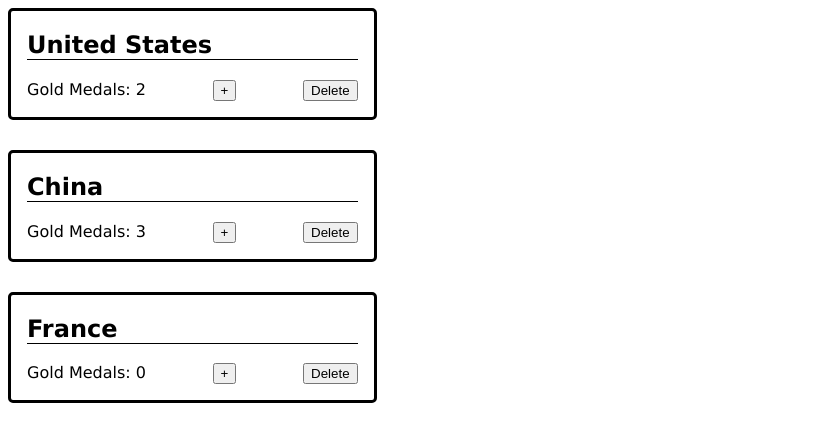
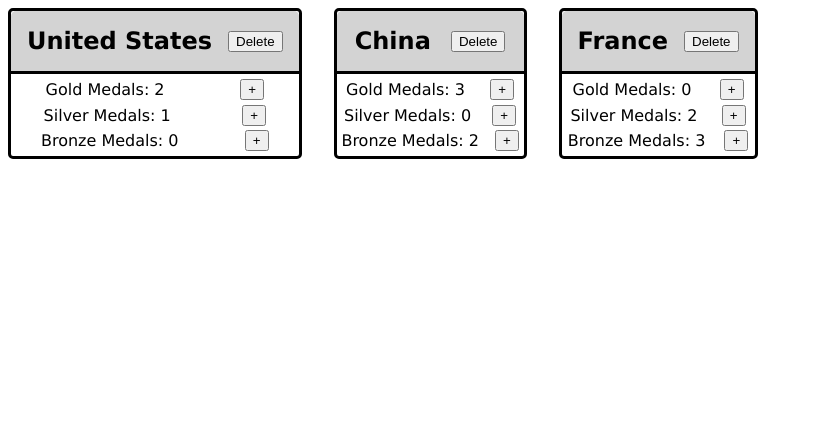
Before and after one commit to LilyLavender/AWS-Module1, a React (Vite) app: page / in a window 1280 px wide. Shown: the top 442 px of the page, without its empty margins (0-813 px from the left). Built offline with nearby package versions, Linux system fonts and the light colour scheme.

Commit message:
Medal Component

```diff
--- a/src/App.css
+++ b/src/App.css
@@ -1,5 +1,4 @@
 .country-container {
-    display: grid;
-    column-gap: 30px;
-    row-gap: 30px;
+    display: flex;
+    gap: 2em;
 }
--- a/src/App.jsx
+++ b/src/App.jsx
@@ -1,17 +1,23 @@
-import { useState } from 'react';
+import { useState, useRef } from 'react';
 import { Country } from './Country.jsx';
 import './App.css';
 
 function App() {
   const [countries, setCountries] = useState([
-    { id: 1, name: 'United States', gold: 2 },
-    { id: 2, name: 'China', gold: 3 },
-    { id: 3, name: 'France', gold: 0 },
+    { id: 1, name: 'United States', gold: 2, silver: 1, bronze: 0 },
+    { id: 2, name: 'China', gold: 3, silver: 0, bronze: 2 },
+    { id: 3, name: 'France', gold: 0, silver: 2, bronze: 3 },
   ]);
 
-  const updateMedals = (id) => {
+  const medals = useRef([
+    { id: 1, name: "gold" },
+    { id: 2, name: "silver" },
+    { id: 3, name: "bronze" },
+  ]);
+
+  const updateMedals = (id, medalType) => {
     setCountries(countries.map(country =>
-      country.id === id ? { ...country, gold: country.gold + 1 } : country
+      country.id === id ? { ...country, [medalType]: country[medalType] + 1 } : country
     ));
   };
 
@@ -26,7 +32,8 @@
           key={country.id}
           id={country.id}
           name={country.name}
-          gold={country.gold}
+          medals={medals.current}
+          medalCounts={{ gold: country.gold, silver: country.silver, bronze: country.bronze }}
           increaseMedals={updateMedals}
           onDelete={deleteCountry}
         />
--- a/src/Country.css
+++ b/src/Country.css
@@ -4,15 +4,20 @@
     border-radius: 5px;
     width: fit-content;
 
-    button {
-        margin-left: 5em;
-    }
+    .country-content {
+        .country-header {
+            padding: 1em;
+            background-color: lightgrey;
+            border-top-left-radius: 5px;
+            border-top-right-radius: 5px;
+            border-bottom: 3px solid black;
+            display: flex;
+            gap: 1em;
+        }
 
-    h2 {
-        border-bottom: 1px solid black;
-    }
-
-    .country-content {
-        margin: 1em;
+        .country-header > * {
+            height: fit-content;
+            margin: auto;
+        }
     }
 }
--- a/src/Country.jsx
+++ b/src/Country.jsx
@@ -1,13 +1,24 @@
+import { Medal } from './Medal.jsx';
 import './Country.css';
 
-export function Country({ id, name, gold, increaseMedals, onDelete }) {
+export function Country({ id, name, medals, medalCounts, increaseMedals, onDelete }) {
   return (
     <div className="country">
       <div className="country-content">
-        <h2>{name}</h2>
-        <span>Gold Medals: {gold}</span>
-        <button onClick={() => increaseMedals(id)}>+</button>
-        <button onClick={() => onDelete(id)}>Delete</button>
+        <div className="country-header">
+          <h2>{name}</h2>
+          <button onClick={() => onDelete(id)}>Delete</button>
+        </div>
+        <div className="country-body">
+          {medals.map(medal => (
+            <Medal
+              key={medal.id}
+              type={medal.name}
+              count={medalCounts[medal.name]}
+              onIncrease={() => increaseMedals(id, medal.name)}
+            />
+          ))}
+        </div>
       </div>
     </div>
   );
--- /dev/null
+++ b/src/Medal.css
@@ -0,0 +1,10 @@
+.medal-container {
+    margin: .3em;
+    display: flex;
+    gap: 1em;
+}
+
+.medal-container > * {
+    height: fit-content;
+    margin: auto;
+}
--- /dev/null
+++ b/src/Medal.jsx
@@ -0,0 +1,10 @@
+import './Medal.css';
+
+export function Medal({ type, count, onIncrease }) {
+    return (
+      <div className='medal-container'>
+        <span>{type.charAt(0).toUpperCase() + type.slice(1)} Medals: {count}</span>
+        <button onClick={onIncrease}>+</button>
+      </div>
+    );
+  }
```
